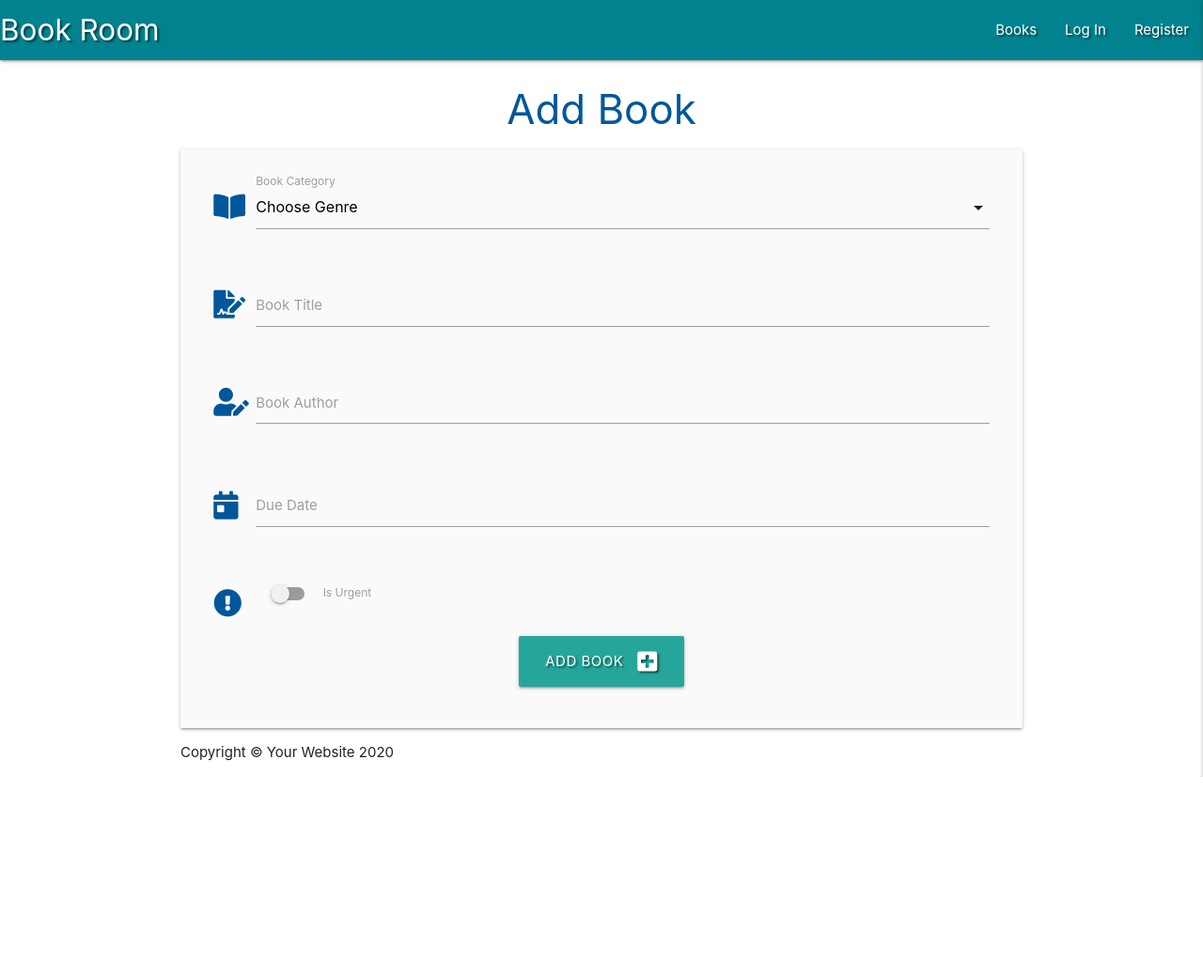
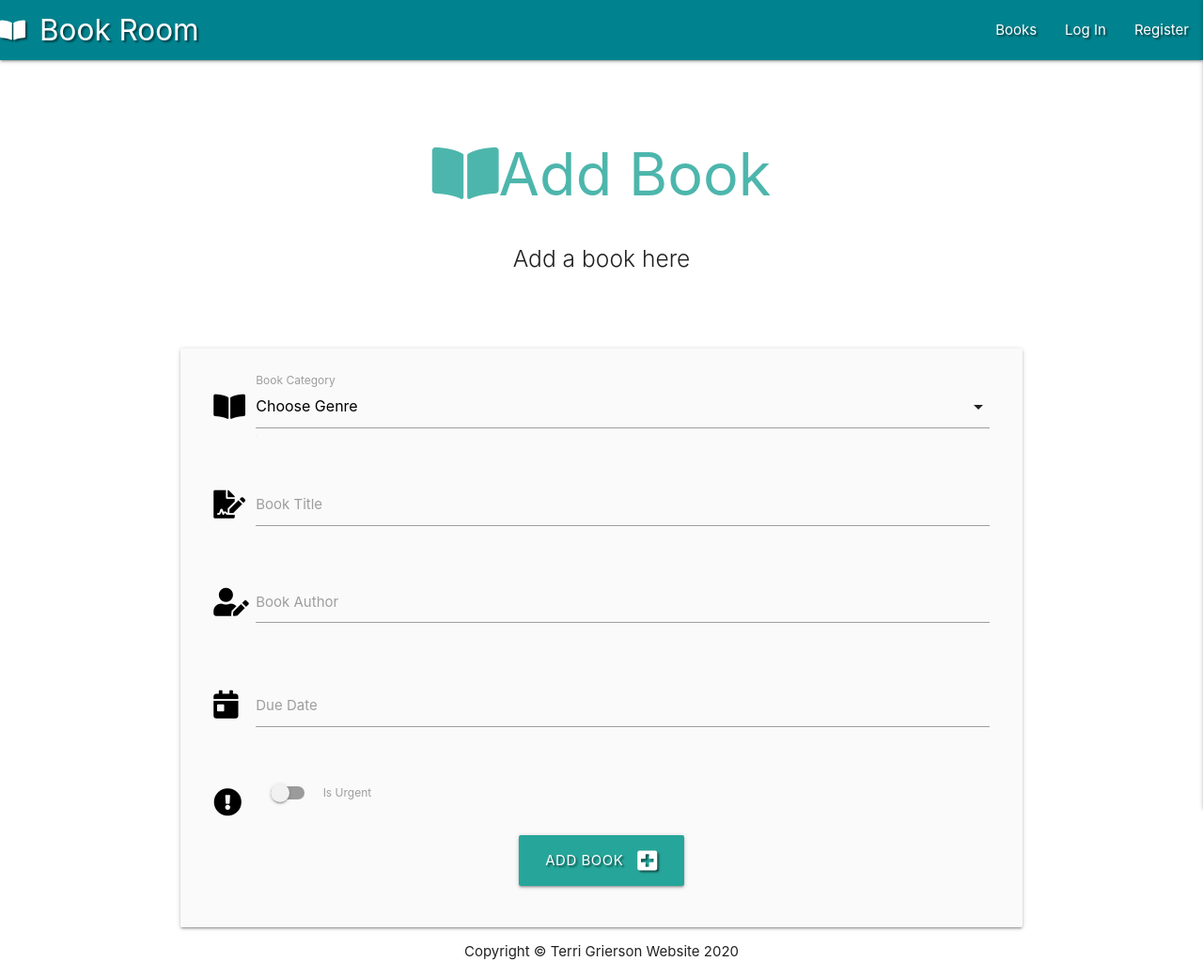
Before and after one commit to Terrimarie/BookRoom, a Flask app: page /add_book in a window 1280 px wide. Shown: the whole page at 94% size. Before the commit the page ends 827 px from the top, so only its background shows below. Run offline with Flask 2, Linux system fonts and the light colour scheme; data that the repository does not hold is empty; some libraries are stand-ins or nearby versions.

Commit message:
Added icons, changed colours, added text

```diff
--- a/app.py
+++ b/app.py
@@ -51,7 +51,7 @@ def register():
 
         # put the new user into 'session' cookie
         session["user"] = request.form.get("username").lower()
-        flash("Registration Successful!")
+        flash("You're registered!")
         return redirect(url_for("profile", username=session["user"]))
 
     return render_template("register.html")
@@ -69,7 +69,7 @@ def login():
             if check_password_hash(
                 existing_user["password"], request.form.get("password")):
                     session["user"] = request.form.get("username").lower()
-                    flash("Welcome, {}".format(
+                    flash("Hello, {}".format(
                         request.form.get("username")))
                     return redirect(url_for(
                         "profile", username=session["user"]))
@@ -100,7 +100,7 @@ def profile(username):
 @app.route("/logout")
 def logout():
     # remove user from session cookies
-    flash("You have been logged out")
+    flash("Logged out")
     session.pop("user")
     return redirect(url_for("login"))
 
@@ -118,7 +118,7 @@ def add_book():
             "created_by": session["user"]
         }
         mongo.db.books.insert_one(book)
-        flash("Book Successfully Added")
+        flash("Book Added")
         return redirect(url_for("get_books"))
 
     categories = mongo.db.categories.find().sort("category_name", 1)
@@ -138,7 +138,7 @@ def edit_book(book_id):
             "created_by": session["user"]
         }
         mongo.db.books.update({"_id": ObjectId(book_id)}, submit)
-        flash("Book Successfully Updated")
+        flash("Book Updated")
 
     book = mongo.db.books.find_one({"_id": ObjectId(book_id)})
     categories = mongo.db.categories.find().sort("category_name", 1)
@@ -148,7 +148,7 @@ def edit_book(book_id):
 @app.route("/delete_book/<book_id>")
 def delete_book(book_id):
     mongo.db.books.remove({"_id": ObjectId(book_id)})
-    flash("Book Successfully Deleted")
+    flash("Book Deleted")
     return redirect(url_for("get_books"))
 
 
@@ -165,7 +165,7 @@ def add_category():
             "category_name": request.form.get("category_name")
         }
         mongo.db.categories.insert_one(category)
-        flash("New Category Added")
+        flash("Category Added")
         return redirect(url_for("get_categories"))
 
     return render_template("add_category.html")
@@ -178,7 +178,7 @@ def edit_category(category_id):
             "category_name": request.form.get("category_name")
         }
         mongo.db.categories.update({"_id": ObjectId(category_id)}, submit)
-        flash("Category Succesfully Updated")
+        flash("Category Updated")
         return redirect(url_for("get_categories"))
 
     category = mongo.db.categories.find_one({"_id": ObjectId(category_id)})
@@ -188,7 +188,7 @@ def edit_category(category_id):
 @app.route("/delete_category/<category_id>")
 def delete_category(category_id):
     mongo.db.categories.remove({"_id": ObjectId(category_id)})
-    flash("Category Successfully Deleted")
+    flash("Category Deleted")
     return redirect(url_for("get_categories"))
 
 
--- a/templates/add_book.html
+++ b/templates/add_book.html
@@ -1,14 +1,21 @@
 {% extends "base.html" %}
 {% block content %}
 
-    <h3 class="light-blue-text text-darken-4 center-align">Add Book</h3>
+    <div class="container">
+        <br><br>
+        <h1 class="header center teal-text text-lighten-2"><i class="fas fa-book-open"></i>Add Book</h1>
+        <div class="row center">
+          <h5 class="header col s12 light">Add a book here</h5>
+        </div>
+        <br><br>
+    </div>
 
     <div class="row card-panel grey lighten-5">
         <form class="col s12" method="POST" action="{{ url_for('add_book') }}">
             <!-- category selection -->
             <div class="row">
                 <div class="input-field col s12">
-                    <i class="fas fa-book-open prefix light-blue-text text-darken-4"></i>
+                    <i class="fas fa-book-open prefix black-text"></i>
                     <select id="category-name" name="category-name" class="validate" required>
                         <option value="" disabled selected>Choose Genre</option>
                         {% for category in categories %}
@@ -21,7 +28,7 @@
             <!-- task name -->
             <div class="row">
                 <div class="input-field col s12">
-                    <i class="fas fa-file-signature prefix light-blue-text text-darken-4"></i>
+                    <i class="fas fa-file-signature prefix black-text"></i>
                     <input id="title" name="title" minlength="5" maxlength="50"
                         type="text" class="validate" required>
                     <label for="title">Book Title</label>
@@ -30,7 +37,7 @@
             <!-- task description -->
             <div class="row">
                 <div class="input-field col s12">
-                    <i class="fas fa-user-edit prefix light-blue-text text-darken-4"></i>
+                    <i class="fas fa-user-edit prefix black-text"></i>
                     <textarea id="authors" name="authors" minlength="5"
                     maxlength="200" class="materialize-textarea validate" required></textarea>
                     <label for="authors">Book Author</label>
@@ -39,7 +46,7 @@
             <!-- due date picker -->
             <div class="row">
                 <div class="input-field col s12">
-                    <i class="fas fa-calendar-day prefix light-blue-text text-darken-4"></i>
+                    <i class="fas fa-calendar-day prefix black-text"></i>
                     <input id="due_date" name="due_date"
                         type="text" class="datepicker validate" required>
                     <label for="due_date">Due Date</label>
@@ -49,7 +56,7 @@
             <div class="row">
                 <div class="input-field col s12">
                     <div class="switch">
-                        <i class="fas fa-exclamation-circle prefix light-blue-text text-darken-4"></i>
+                        <i class="fas fa-exclamation-circle prefix black-text"></i>
                         <label for="is_urgent">
                             <input type="checkbox" id="is_urgent" name="is_urgent">
                             <span class="lever"></span>
--- a/templates/base.html
+++ b/templates/base.html
@@ -16,10 +16,9 @@
 
     <header>
         <!-- top navbar -->
-        <nav class="nav-extended text-shadow cyan darken-3
-">
+        <nav class="nav-extended text-shadow cyan darken-3">
             <div class="nav-wrapper">
-            <a href="{{ url_for('get_books') }}" class="brand-logo">Book Room</a>
+            <a href="{{ url_for('get_books') }}" class="brand-logo"><i class="fas fa-book-open"></i>Book Room</a>
             <a href="#" data-target="mobile-demo" class="sidenav-trigger right"><i class="fas fa-bars"></i></a>
             <ul class="right hide-on-med-and-down">
                 <li><a href="{{ url_for('get_books') }}">Books</a></li>
@@ -27,7 +26,7 @@
                     <li><a href="{{ url_for('profile', username=session['user']) }}">Profile</a></li>
                     <li><a href="{{ url_for('add_book') }}">Add Book</a></li>
                     {% if session.user|lower == "admin"|lower %}
-                        <li><a href="{{ url_for('get_categories') }}">Manage Categories</a></li>
+                        <li><a href="{{ url_for('get_categories') }}">Manage Genres</a></li>
                     {% endif %}
                     <li><a href="{{ url_for('logout') }}">Log Out</a></li>
                 {% else %}
@@ -40,13 +39,13 @@
 
         <!-- mobile sidenav -->
         <ul class="sidenav" id="mobile-demo">
-            <li><h4 class="center-align.light-blue-text.text-darken-4">Book Room</h4></li>
+            <li><h4 class="center-align.light-green-text.text-darken-4">Book Room</h4></li>
             <li><a href="{{ url_for('get_books') }}">Books</a></li>
             {% if session.user %}
                 <li><a href="{{ url_for('profile', username=session['user']) }}">Profile</a></li>
                 <li><a href="{{ url_for('add_book') }}">Add Book</a></li>
                 {% if session.user|lower == "admin"|lower %}
-                    <li><a href="{{ url_for('get_categories') }}">Manage Categories</a></li>
+                    <li><a href="{{ url_for('get_categories') }}">Manage Genres</a></li>
                 {% endif %}
                 <li><a href="{{ url_for('logout') }}">Log Out</a></li>
             {% else %}
@@ -63,7 +62,7 @@
             {% if messages %}
                 {% for message in messages %}
                     <div class="row flashes">
-                        <h4 class="light-blue lighten-4 center-align">{{ message }}</h4>
+                        <h4 class="light-green lighten-4 center-align">{{ message }}</h4>
                     </div>
                 {% endfor %}
             {% endif %}
@@ -78,7 +77,7 @@
   <!-- Footer -->
   <footer class="py-5 bg-dark">
     <div class="container">
-      <p class="m-0 text-center text-white">Copyright &copy; Your Website 2020</p>
+      <p class="m-0 text-center center-align">Copyright &copy; Terri Grierson Website 2020</p>
     </div>
     <!-- /.container -->
   </footer>
--- a/templates/categories.html
+++ b/templates/categories.html
@@ -1,7 +1,7 @@
 {% extends "base.html" %}
 {% block content %}
 
-    <h3 class="light-blue-text text-darken-4 center-align">Manage Genres</h3>
+    <h3 class="light-green-text text-darken-4 center-align">Manage Genres</h3>
 
     <div class="row">
         <div class="col s12 center-align">
--- a/templates/profile.html
+++ b/templates/profile.html
@@ -3,10 +3,10 @@
 
     <div class="row">
         <div class="col s12 m8 offset-m2">
-            <div class="card-panel">
-                <h3 class="center-align light-cyan-text text-darken-4">
+            <div class="card-panel teal">
+                <h2 class="center-align white-text">
                     {{ username }}'s Profile
-                </h3>
+                </h2>
             </div>
         </div>
     </div>
--- a/templates/register.html
+++ b/templates/register.html
@@ -1,7 +1,7 @@
 {% extends "base.html" %}
 {% block content %}
 
-    <h3 class="center-align">Register</h3>
+    <h3 class="light-green-text text-darken-4 center-align">Register</h3>
 
     <div class="row">
         <form class="col s12 m8 offset-m2" method="POST" action="{{ url_for('register') }}">
```
Also changed, not shown: templates/add_category.html (+7 -6 lines), templates/books.html (+20 -12 lines), templates/edit_book.html (+8 -8 lines), templates/edit_category.html (+7 -6 lines), templates/login.html (+7 -3 lines).
